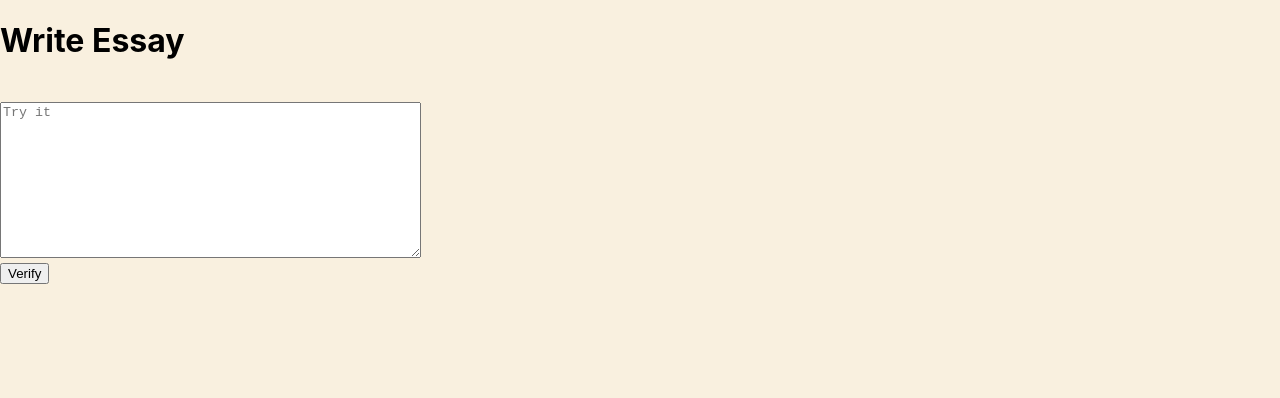
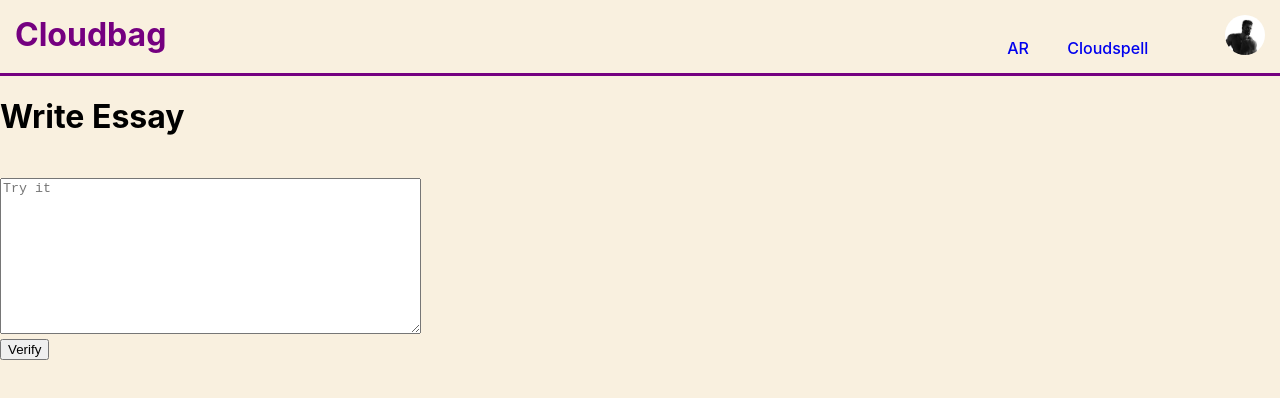
Before and after one commit to yadhukrishnasm/Cloudbag, a React (Create React App) app in the folder client/: page /gramma in a window 1280 px wide. Shown: the top 398 px of the page. Built offline with nearby package versions, Linux system fonts and the light colour scheme.

Commit message:
some dingolfies..

```diff
--- a/client/src/pages/cloudspell.js
+++ b/client/src/pages/cloudspell.js
@@ -1,4 +1,5 @@
 import React from 'react';
+import { Navbar } from '../components/navbar'
 
 export default function Cloudspell() {
     function validate(event) {
@@ -76,6 +77,7 @@ export default function Cloudspell() {
 
   return (
     <div>
+        <Navbar/>
         <h1>Write Essay</h1><br />
         <textarea id="paragraph" name="para" placeholder="Try it" rows="10" cols="50" spellCheck="true"></textarea>
         <div id="accur-div">
--- a/client/src/pages/loginPage.js
+++ b/client/src/pages/loginPage.js
@@ -1,5 +1,7 @@
 import React, { useState } from 'react';
 import { Link, useNavigate } from 'react-router-dom';
+import { Navbar } from '../components/navbar'
+
 
 function LoginPage() {
   const [username, setUsername] = useState('');
@@ -32,6 +34,7 @@ function LoginPage() {
 
   return (
     <div>
+      <Navbar/>
       <form onSubmit={handleSubmit}>
         <label htmlFor="username">Username:</label>
         <input type="text" id="username" value={username} onChange={(e) => setUsername(e.target.value)} />
--- a/client/src/pages/registerPage.js
+++ b/client/src/pages/registerPage.js
@@ -1,5 +1,7 @@
 import React, { useState } from 'react'
 import { Link,useNavigate } from 'react-router-dom';
+import { Navbar } from '../components/navbar'
+
 
 export default function RegisterPage() {
 
@@ -38,6 +40,7 @@ export default function RegisterPage() {
 
   return (
     <div>
+      <Navbar/>
       <form onSubmit={handleSubmit}>
       <label htmlFor="username">Username:</label>
       <input type="text" id="username" value={username} onChange={(e) => setUsername(e.target.value)} />
```
Lines whose indentation alone changed are shown as unchanged.
